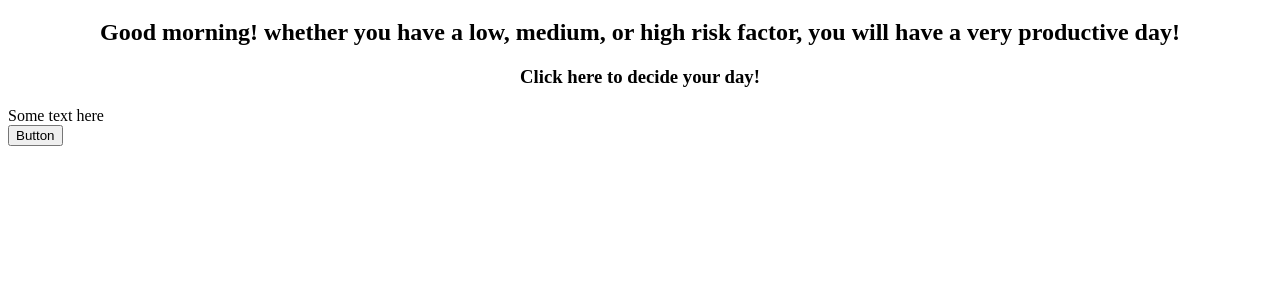
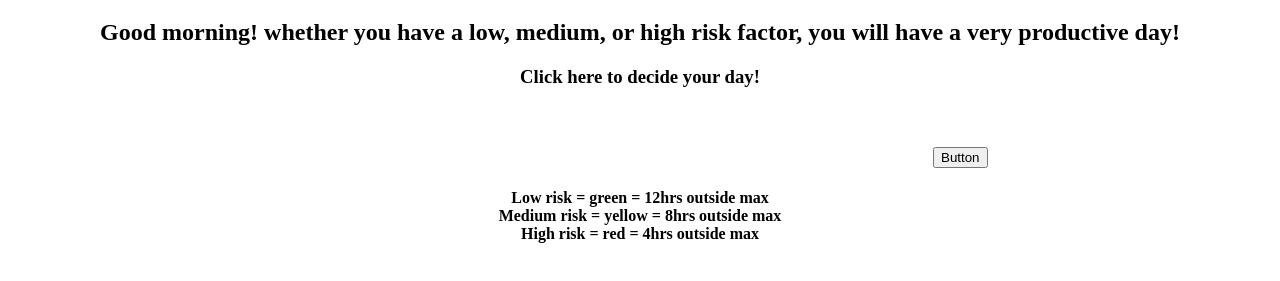
Before and after one commit to bllizzartt/divinationtool, a plain HTML site: page index.html in a window 1280 px wide. Shown: the part 61-342 px from the top of the page. Drawn offline with Linux system fonts and the light colour scheme.

Commit message:
final setup
added colors, button, and chart for hrs

```diff
--- a/index.html
+++ b/index.html
@@ -13,11 +13,17 @@
     <h2>Good morning! whether you have a low, medium, or high risk factor, you will have a very productive day! </h2>
     <h3>Click here to decide your day!</h3>
 
-    <div id="box">Some text here</div>
-    <button id="btn">Button</button>
+    <div>
+        <button id="btn">Button</button>
+    </div>
+
     <script src="index.js"></script>
 
     </button>
 
+    <h4>Low risk = green = 12hrs outside max <br>
+        Medium risk = yellow = 8hrs outside max <br>
+        High risk = red = 4hrs outside max</h4>
+
 </body>
 </html>
--- a/index.js
+++ b/index.js
@@ -7,6 +7,7 @@ btn.addEventListener('click', function onClick(event) {
   var randomNumber = Math.floor(Math.random() * 3);
   if (randomNumber == 0){
     document.body.style.backgroundColor = 'red';
+    //document.body.style.textAlign = 'hello';
   }
   else if (randomNumber == 1) {
     document.body.style.backgroundColor = 'yellow';
--- a/style.css
+++ b/style.css
@@ -24,16 +24,18 @@ p {
     text-align: center;
 }
 
-#btn {
+h4 {
     text-align: center;
 }
 
-.box {
-    margin: 0;
-    position: absolute;
-    top: 50%;
-    -ms-transform: translateY(-50%);
-    transform: translateY(-1000%);
-    -ms-transform: translateX(90%);
-    transform: translateX(700%);
-  }
+#btn {
+    margin-left: 925px;
+    margin-top: 40px;
+    /* width: 84px;
+    height: 45px;
+    background: fixed;
+    border: none;
+    color: white;
+    font-size:14px;
+    font-weight:700; */
+}
```
